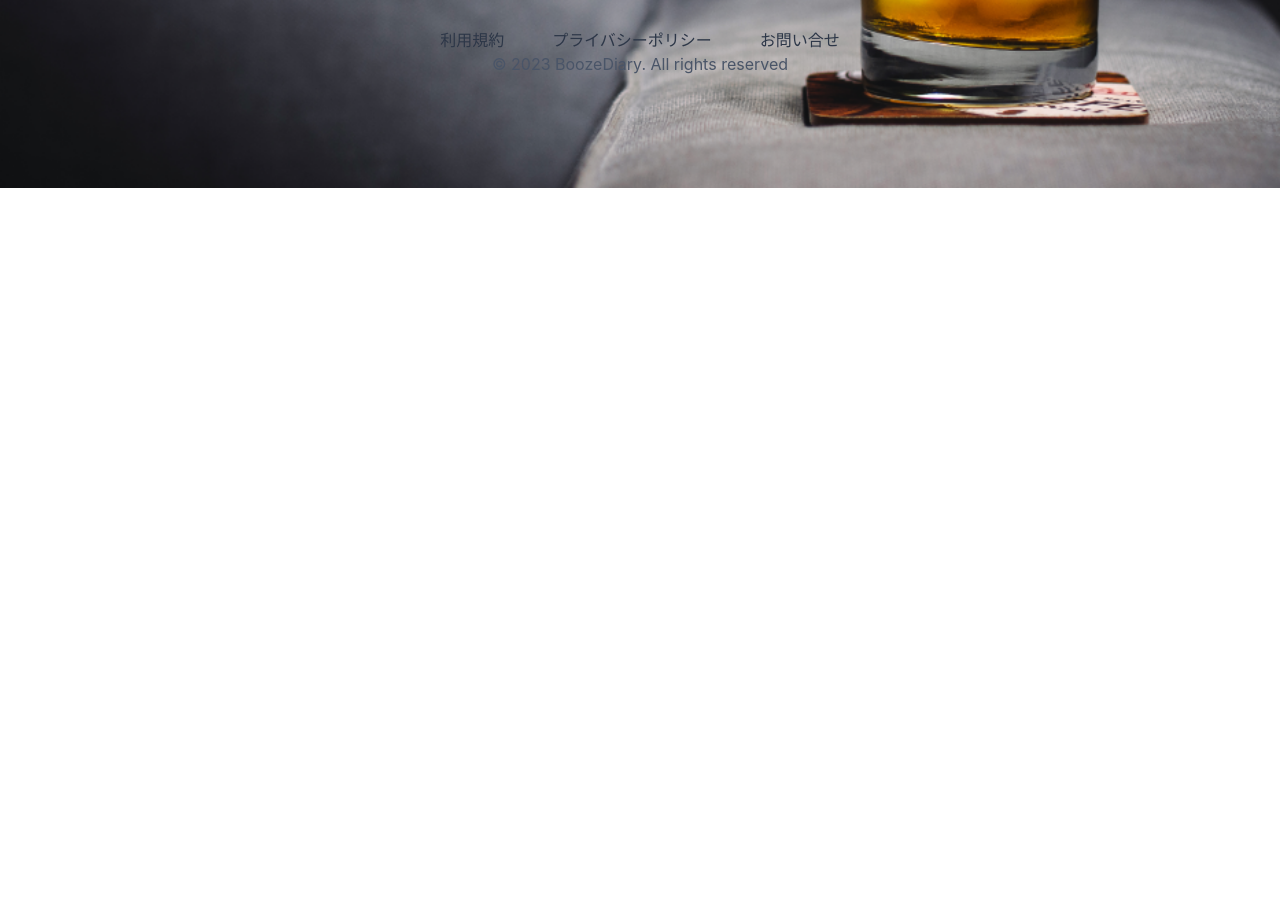
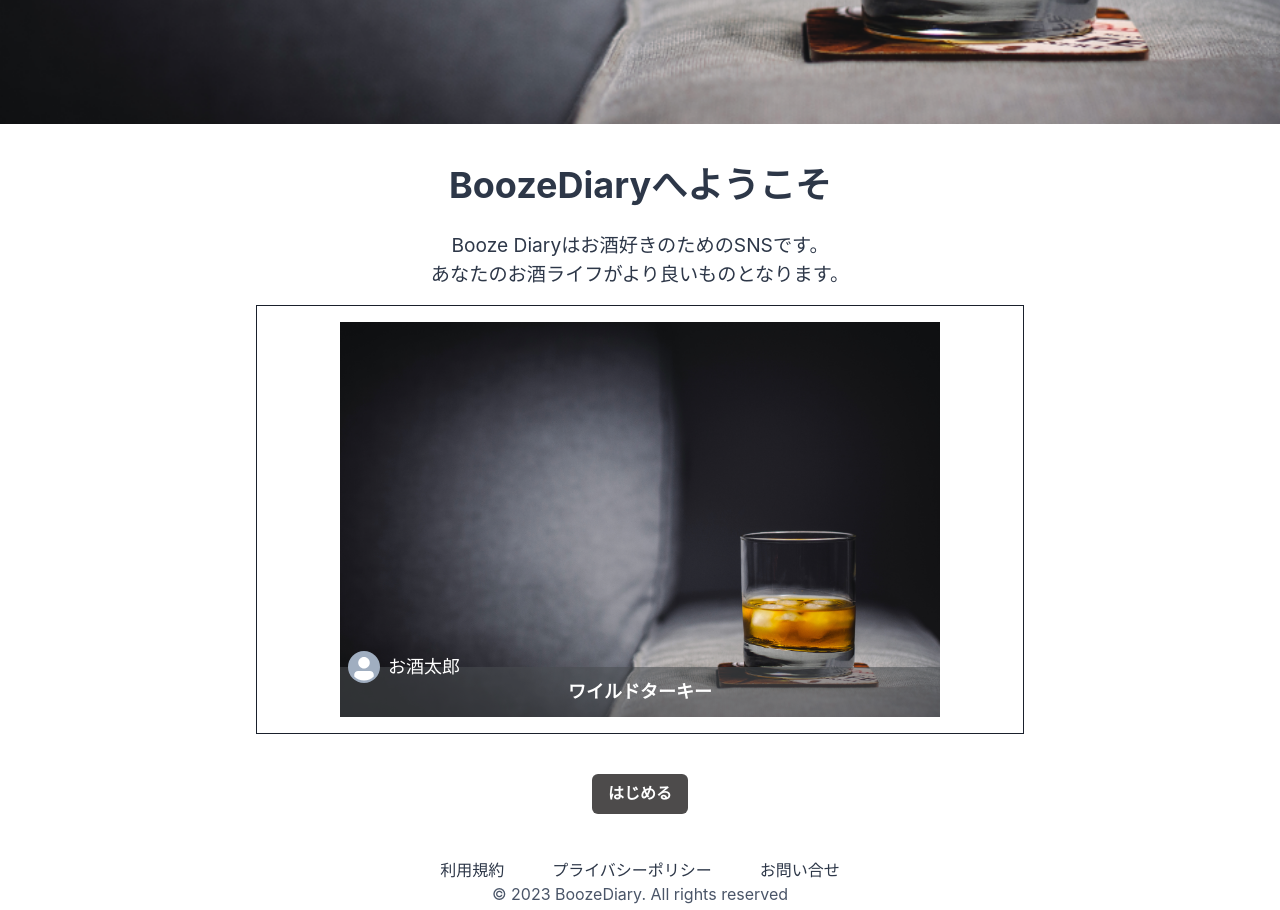
Before and after one commit to hattoriryuki/booze-diary-frontend, a React (Create React App) app: page / in a window 1280 px wide. Shown: the part 720-1630 px from the top of the page. Before the commit the page ends 908 px from the top, so only its background shows below. Built offline with nearby package versions, Linux system fonts and the light colour scheme.

Commit message:
feat: トップページの雛形を追加

```diff
--- a/src/components/organisms/layout/Footer.tsx
+++ b/src/components/organisms/layout/Footer.tsx
@@ -7,10 +7,7 @@ export const Footer: FC = memo(() => {
       as={"footer"}
       h="56px"
       w="100%"
-      position="fixed"
-      bottom={0}
-      left="50%"
-      transform="translate(-50%, 0)"
+      bgColor="white"
       direction="column"
       alignItems="center"
       justify="center"
--- a/src/components/organisms/layout/Header.tsx
+++ b/src/components/organisms/layout/Header.tsx
@@ -5,7 +5,7 @@ import logoImage from "../../../assets/images/logo.png";
 
 export const Header: FC = memo(() => {
   return (
-    <Flex as={"header"} h="64px" justify="space-between" alignItems="center">
+    <Flex as={"header"} h="64px" w="100%" position="fixed" top={0} bgColor="white" justify="space-between" alignItems="center">
       <Image
         src={logoImage}
         alt="Logo image"
--- a/src/components/pages/Top.tsx
+++ b/src/components/pages/Top.tsx
@@ -1,12 +1,76 @@
 import { FC, memo } from "react";
-import { Box, Image } from "@chakra-ui/react";
+import {
+  Avatar,
+  Box,
+  Button,
+  Flex,
+  Heading,
+  Image,
+  Text,
+} from "@chakra-ui/react";
 
 import topImage from "../../assets/images/top.jpg";
 
 export const Top: FC = memo(() => {
   return (
-    <Box w="100vw">
+    <Box w="100vw" overflow="scroll" pb={10}>
       <Image src={topImage} alt="Top image" w="100%" />
+      <Box as={Flex} direction="column" alignItems="center">
+        <Heading mt={10} mb={6}>
+          BoozeDiaryへようこそ
+        </Heading>
+        <Box
+          textAlign="center"
+          fontSize={{ base: "medium", md: "larger" }}
+          mb={4}
+        >
+          <Text>Booze Diaryはお酒好きのためのSNSです。</Text>
+          <Text>あなたのお酒ライフがより良いものとなります。</Text>
+        </Box>
+        <Flex
+          justify="center"
+          border="1px solid"
+          borderColor="gray.800"
+          p={4}
+          w={{ base: "90%", md: "60%" }}
+          position="relative"
+        >
+          <Box>
+            <Image src={topImage} alt="Swiper image" w="600px" />
+            <Flex
+              position="absolute"
+              bottom={4}
+              alignItems="center"
+              justify="center"
+              bgColor="rgb(74 77 81 / 55%)"
+              w={{ base: "calc(100% - 32px)", md: "600px" }}
+              h="50px"
+            >
+              <Flex
+                position="absolute"
+                top="-16px"
+                left={2}
+                alignItems="center"
+              >
+                <Avatar size="sm" />
+                <Text
+                  ml={2}
+                  color="white"
+                  fontSize={{ base: "medium", md: "large" }}
+                >
+                  お酒太郎
+                </Text>
+              </Flex>
+              <Heading fontSize="large" color="white">
+                ワイルドターキー
+              </Heading>
+            </Flex>
+          </Box>
+        </Flex>
+        <Button bgColor="#4D4B4B" color="white" mt={10}>
+          はじめる
+        </Button>
+      </Box>
     </Box>
   );
 });
```
